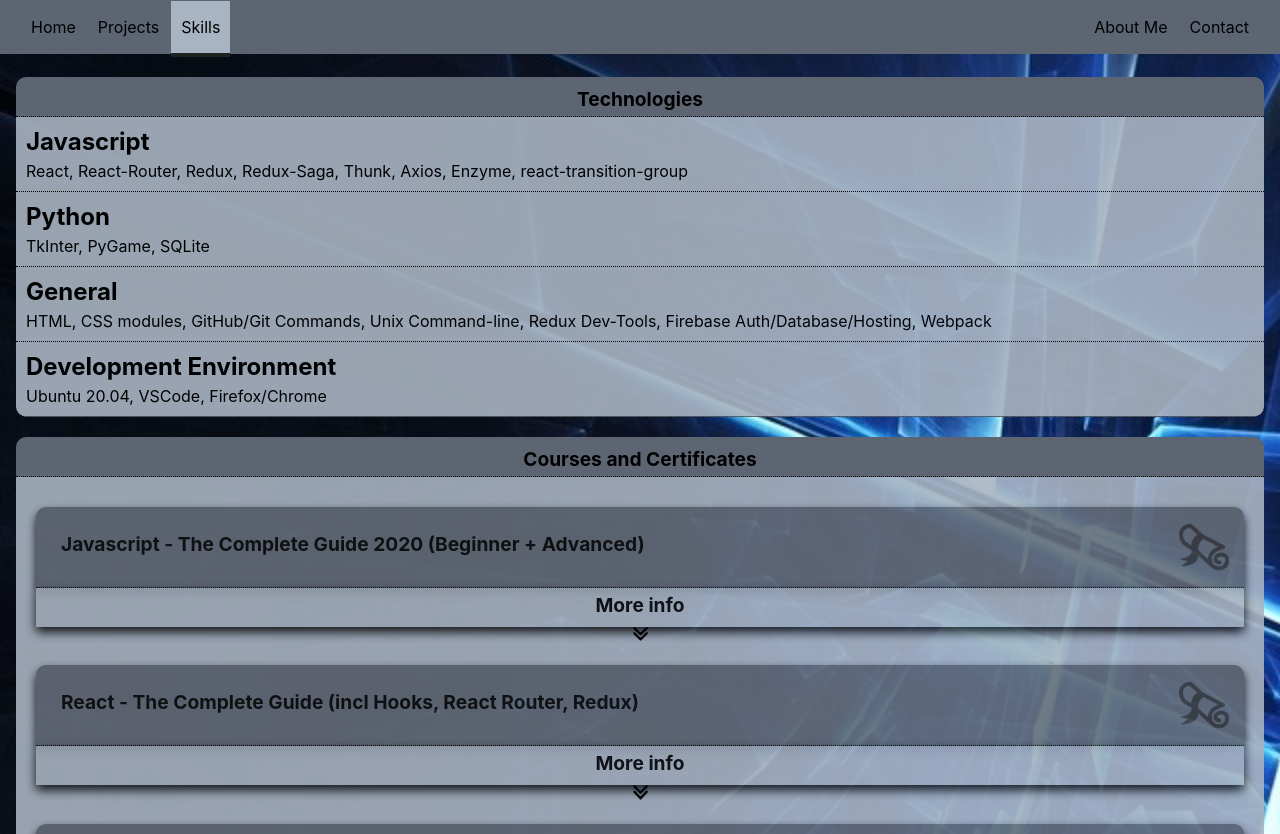
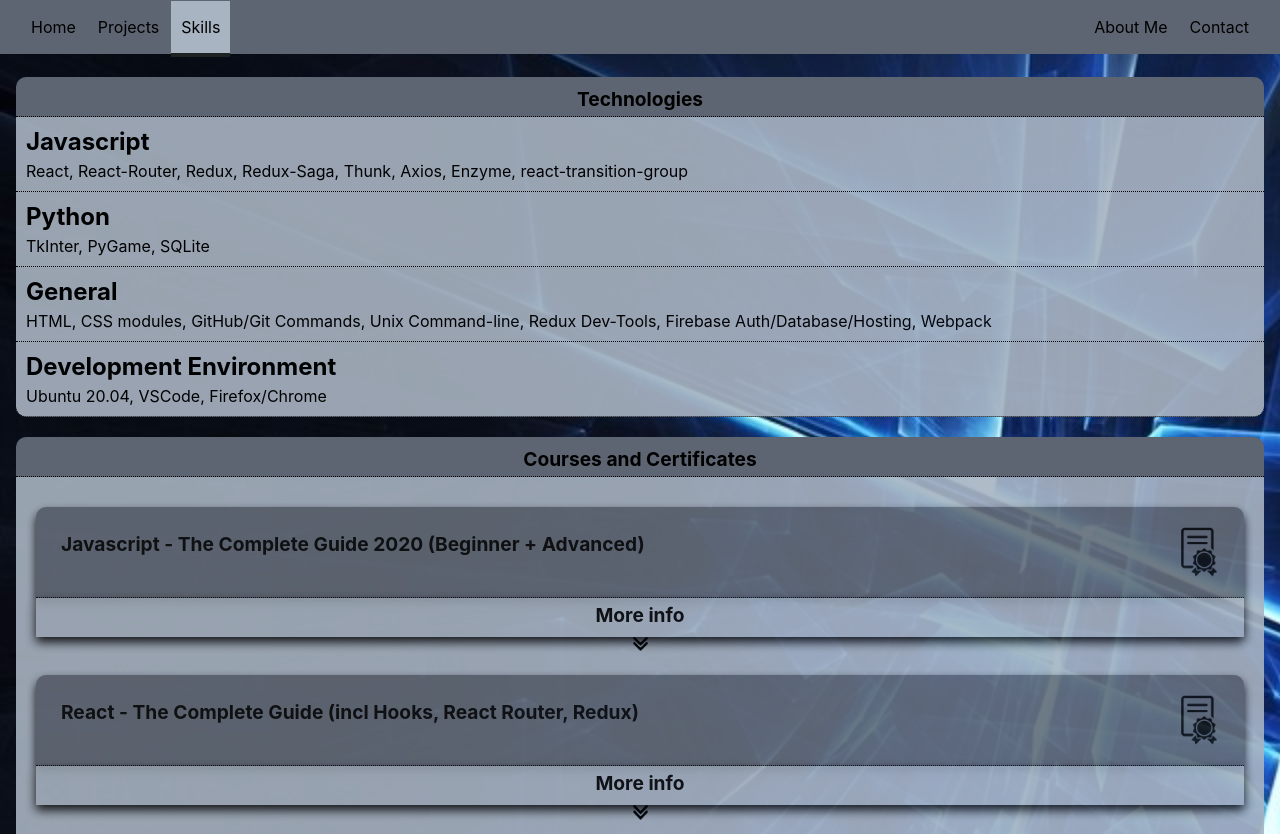
Before and after one commit to Kwarn/portfolio, a React (Create React App) app: page /skills in a window 1280 px wide. Shown: the top 834 px of the page. Built offline with nearby package versions, Linux system fonts and the light colour scheme.

Commit message:
new certificate icon

```diff
--- a/src/containers/Courses/Course/Course.js
+++ b/src/containers/Courses/Course/Course.js
@@ -19,14 +19,24 @@ const Course = props => {
     cert: certificate,
   }
 
+  const certIcon = cert ? (
+    <img
+      onClick={() => setIsModalOpen(true)}
+      src={imageAssets.certificateIcon}
+      alt="certificateIcon"
+    />
+  ) : null
+
   return (
     <>
       <div className={classes.Course}>
         <h1>{title}</h1>
-        <img onClick={()=>setIsModalOpen(true)} src={imageAssets.certificateIcon} alt="certificateIcon"></img>
+        {certIcon}
       </div>
       <Draw contentType="course" drawContentProps={drawContentProps} />
-      <Modal show={isModalOpen} close={()=>setIsModalOpen(false)}>{certificate}</Modal>
+      <Modal show={isModalOpen} close={() => setIsModalOpen(false)}>
+        {certificate}
+      </Modal>
     </>
   )
 }
--- a/src/containers/Courses/Course/Course.module.css
+++ b/src/containers/Courses/Course/Course.module.css
@@ -18,6 +18,7 @@
 }
 
 .Course img {
+  padding: 10px;
   height: 50px;
   width: auto;
 }
```
Also changed, not shown: src/assets/certificateIcon.png.
